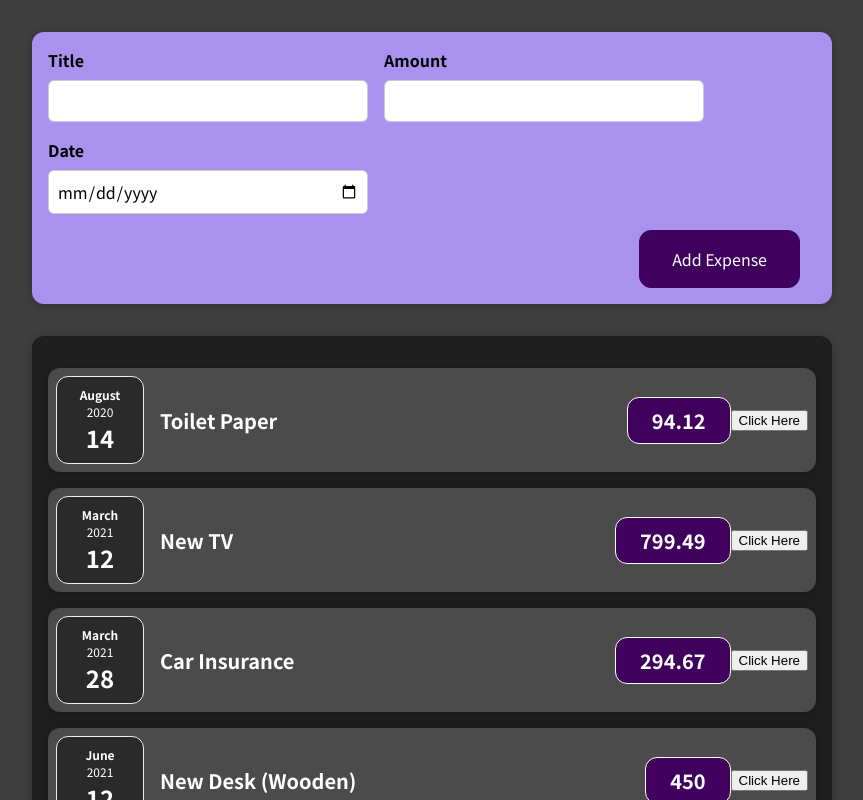
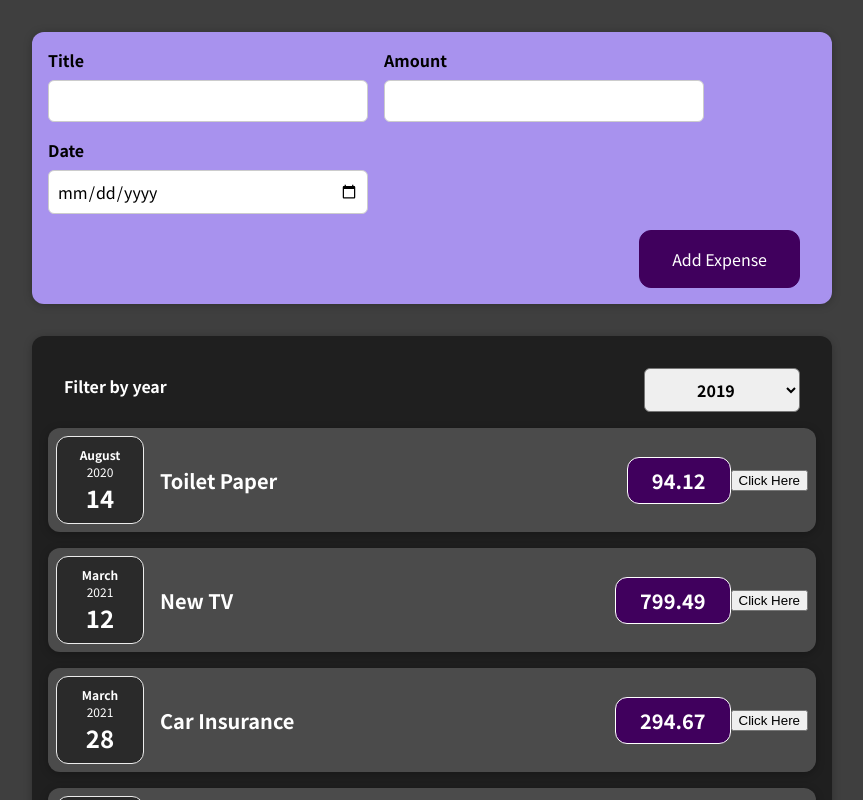
Before and after one commit to omins/studying-react, a React (Create React App) app in the folder src/basic-practice/my-app/: page / in a window 1280 px wide. Shown: the top 800 px of the page, without its empty margins (208-1071 px from the left). Built offline with nearby package versions, Linux system fonts and the light colour scheme.

Commit message:
feat: 연도별 필터 컴포넌트 및 상태 구현

```diff
--- a/src/basic-practice/my-app/src/components/Expenses/ExpenseItem.js
+++ b/src/basic-practice/my-app/src/components/Expenses/ExpenseItem.js
@@ -5,7 +5,6 @@
 
 const ExpenseItem = props => {
   const [title, setTitle] = useState(props.title);
-  console.log('rendered')
   const { date, amount } = props;
 
   const clickHandler = () => {
--- a/src/basic-practice/my-app/src/components/Expenses/Expenses.js
+++ b/src/basic-practice/my-app/src/components/Expenses/Expenses.js
@@ -1,12 +1,22 @@
-import React from 'react';
+import React, { useState } from 'react';
 import Card from '../UI/Card';
+import ExpensesFilter from './ExpensesFilter';
 import ExpenseItem from './ExpenseItem';
 import "./Expenses.css";
 
 const Expenses = props => {
   const { expenses } = props;
+  const [filteredYear, setFilteredYear] = useState('2019');
+
+  const filteredYearChangeHandler = year => {
+    console.log('In expenses');
+    console.log(year)
+    setFilteredYear(year);
+  }
+
   return (
     <Card className="expenses">
+      <ExpensesFilter onFilteredYearChange={filteredYearChangeHandler} filtered={filteredYear}/>
       {expenses.map(el => {
         return <ExpenseItem
         title={el.title}
--- /dev/null
+++ b/src/basic-practice/my-app/src/components/Expenses/ExpensesFilter.css
@@ -0,0 +1,24 @@
+.expenses-filter {
+  color: white;
+  padding: 0 1rem;
+}
+
+.expenses-filter__control {
+  display: flex;
+  width: 100%;
+  align-items: center;
+  justify-content: space-between;
+  margin: 1rem 0;
+}
+
+.expenses-filter label {
+  font-weight: bold;
+  margin-bottom: 0.5rem;
+}
+
+.expenses-filter select {
+  font: inherit;
+  padding: 0.5rem 3rem;
+  font-weight: bold;
+  border-radius: 6px;
+}
--- /dev/null
+++ b/src/basic-practice/my-app/src/components/Expenses/ExpensesFilter.js
@@ -0,0 +1,26 @@
+import React from 'react';
+
+import './ExpensesFilter.css';
+
+const ExpensesFilter = props => {
+  const { onFilteredYearChange, filtered } = props;
+  const enteredYearChangeHandler = event => {
+    onFilteredYearChange(event.target.value);
+  }
+
+  return (
+    <div className='expenses-filter'>
+      <div className='expenses-filter__control'>
+        <label>Filter by year</label>
+        <select onChange={enteredYearChangeHandler} value={filtered}>
+          <option value='2022'>2022</option>
+          <option value='2021'>2021</option>
+          <option value='2020'>2020</option>
+          <option value='2019'>2019</option>
+        </select>
+      </div>
+    </div>
+  );
+};
+
+export default ExpensesFilter;
```
